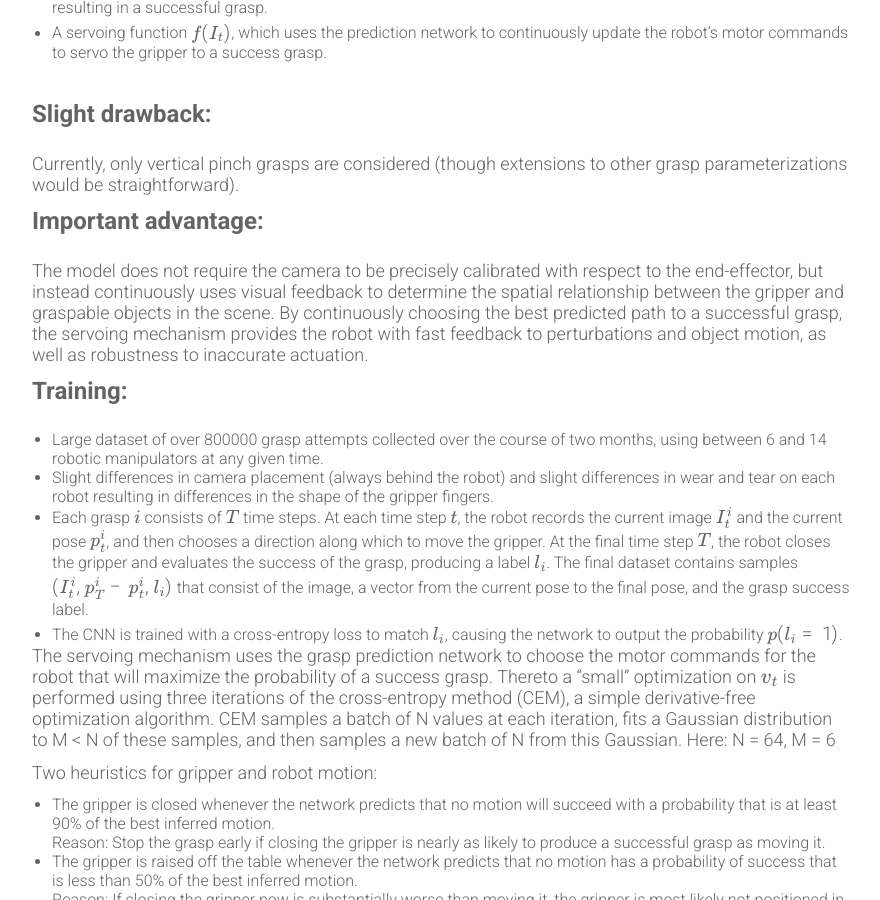
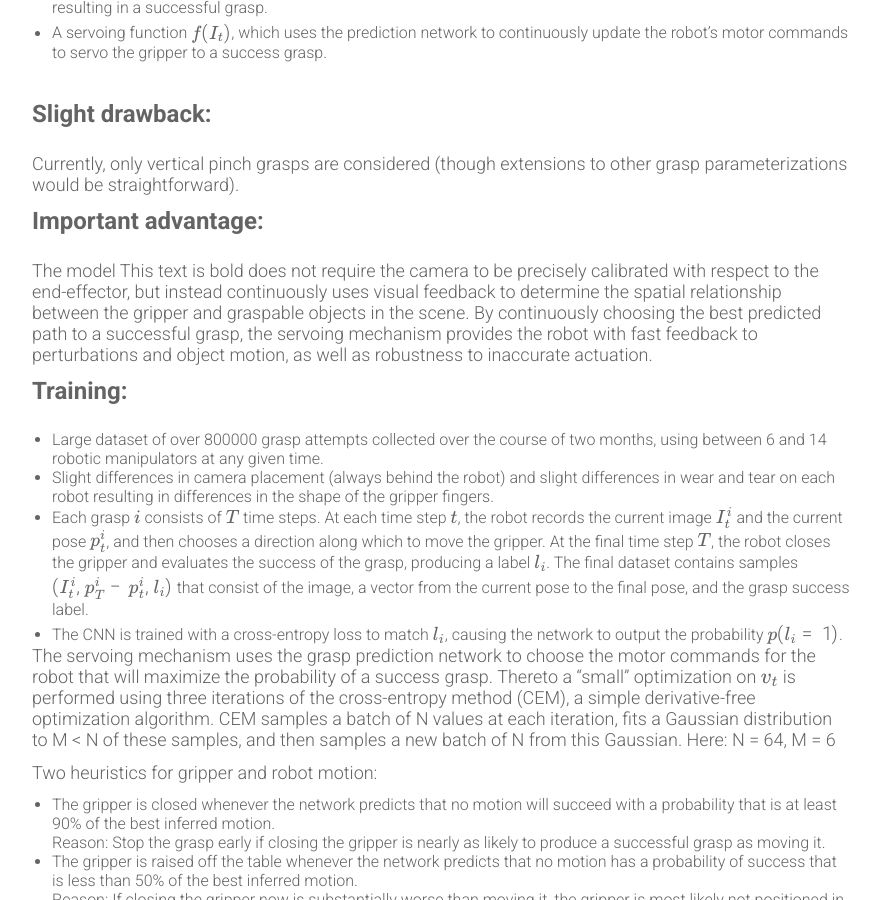
Before and after one commit to Xamla/xamla.github.io, a Jekyll site: the page built from _posts/2016-03-15-Review-of-Learning-Hand-Eye-Coordination-via-DL.markdown, in a window 1280 px wide and 900 px high, scrolled down 659 px. Shown: the whole window, without its empty margins (198-1078 px from the left). Built offline with Jekyll 4.4.1, drawn with Linux system fonts in a browser that asks for light colours; formulas are drawn with MathJax 3.

Commit message:
Update 2016-03-15-Review-of-Learning-Hand-Eye-Coordination-via-DL.markdown

```diff
--- a/_posts/2016-03-15-Review-of-Learning-Hand-Eye-Coordination-via-DL.markdown
+++ b/_posts/2016-03-15-Review-of-Learning-Hand-Eye-Coordination-via-DL.markdown
@@ -26,7 +26,7 @@ New learning-based approach to hand-eye coordination for robotic grasping from m
 Currently, **only vertical pinch grasps** are considered (though extensions to other grasp parameterizations would be straightforward).
 
 ## Important advantage:
-The model **does not require** the **camera** to be precisely **calibrated** with respect to the end-effector,
+The model <b>This text is bold</b> **does not require** the **camera** to be precisely **calibrated** with respect to the end-effector,
 but instead continuously uses visual feedback to determine the spatial relationship between the gripper and graspable
 objects in the scene. By continuously choosing the best predicted path to a successful grasp, the servoing mechanism provides the robot with fast feedback to perturbations and object motion, as well as robustness to inaccurate actuation.
 
```
